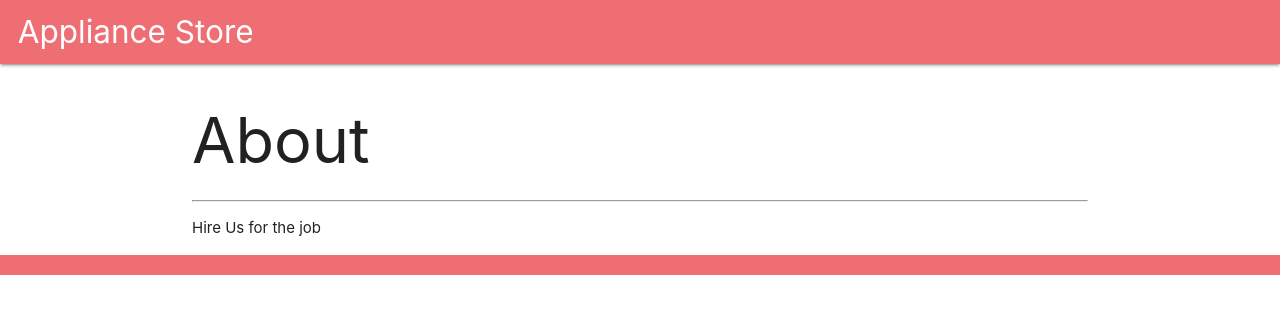
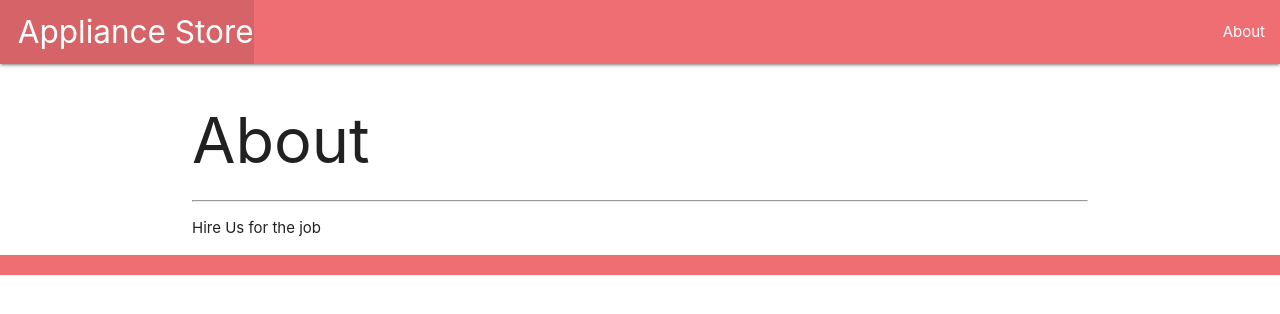
Before and after one commit to vsalter/ApplianceStoreApp, a Django app: page /about/ in a window 1280 px wide. Shown: the top 314 px of the page. Run offline with Django 4.2, Linux system fonts and the light colour scheme.

Commit message:
Updated logo. Updated links. Added about link

```diff
--- a/appliancestore/main_app/templates/base.html
+++ b/appliancestore/main_app/templates/base.html
@@ -15,7 +15,10 @@
         <nav>
             <div class="nav-wrapper">
                 <ul>
-                    <li class="left brand-logo">&nbsp;&nbsp;Appliance Store</li>
+                    <li><a href="{% url 'appliances' %}" class="left brand-logo">&nbsp;&nbsp;Appliance Store</a></li>
+                </ul>
+                <ul class="right">
+                    <li><a href="{% url 'about' %}">About</a></li>
                 </ul>
             </div>
         </nav>
```
